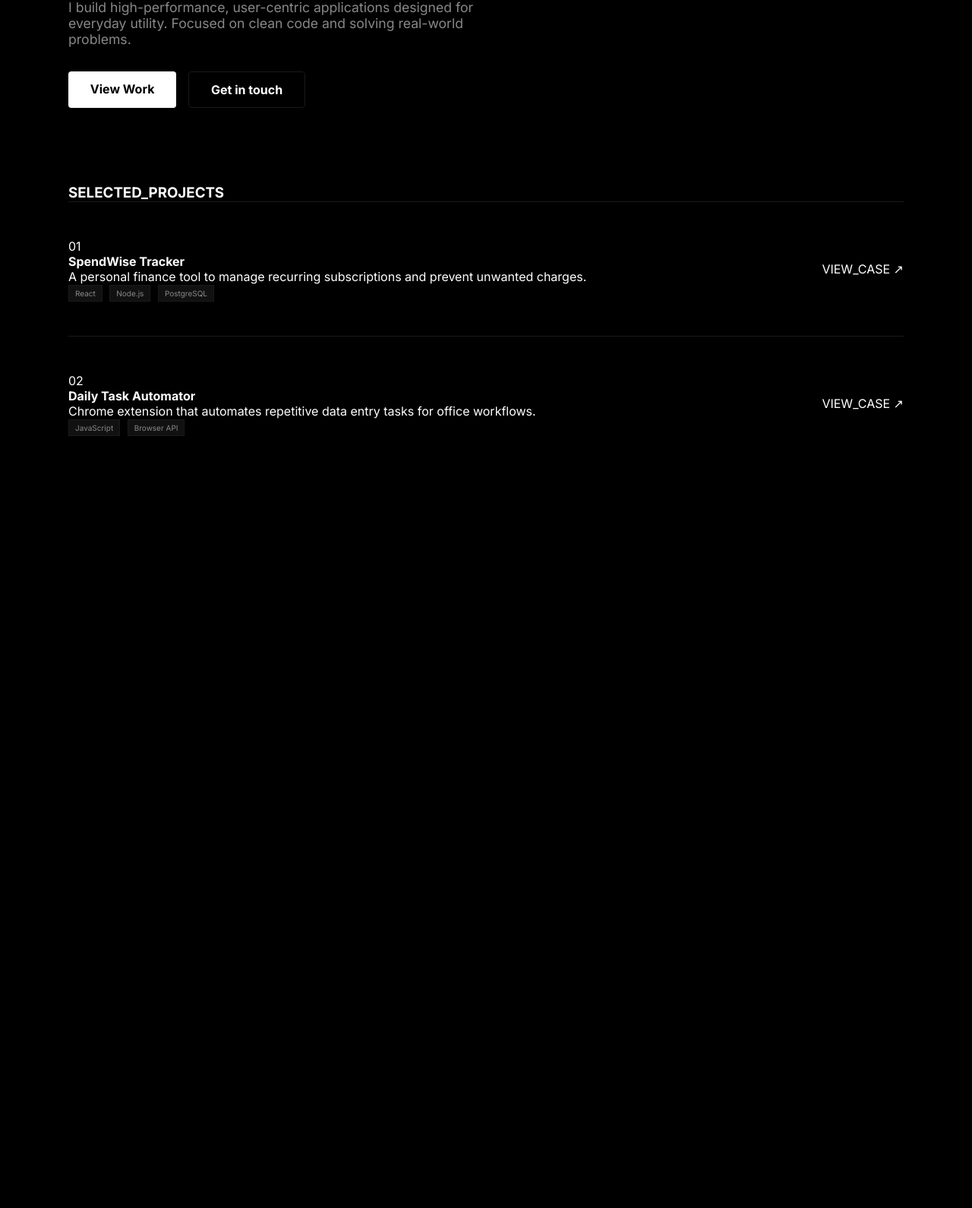
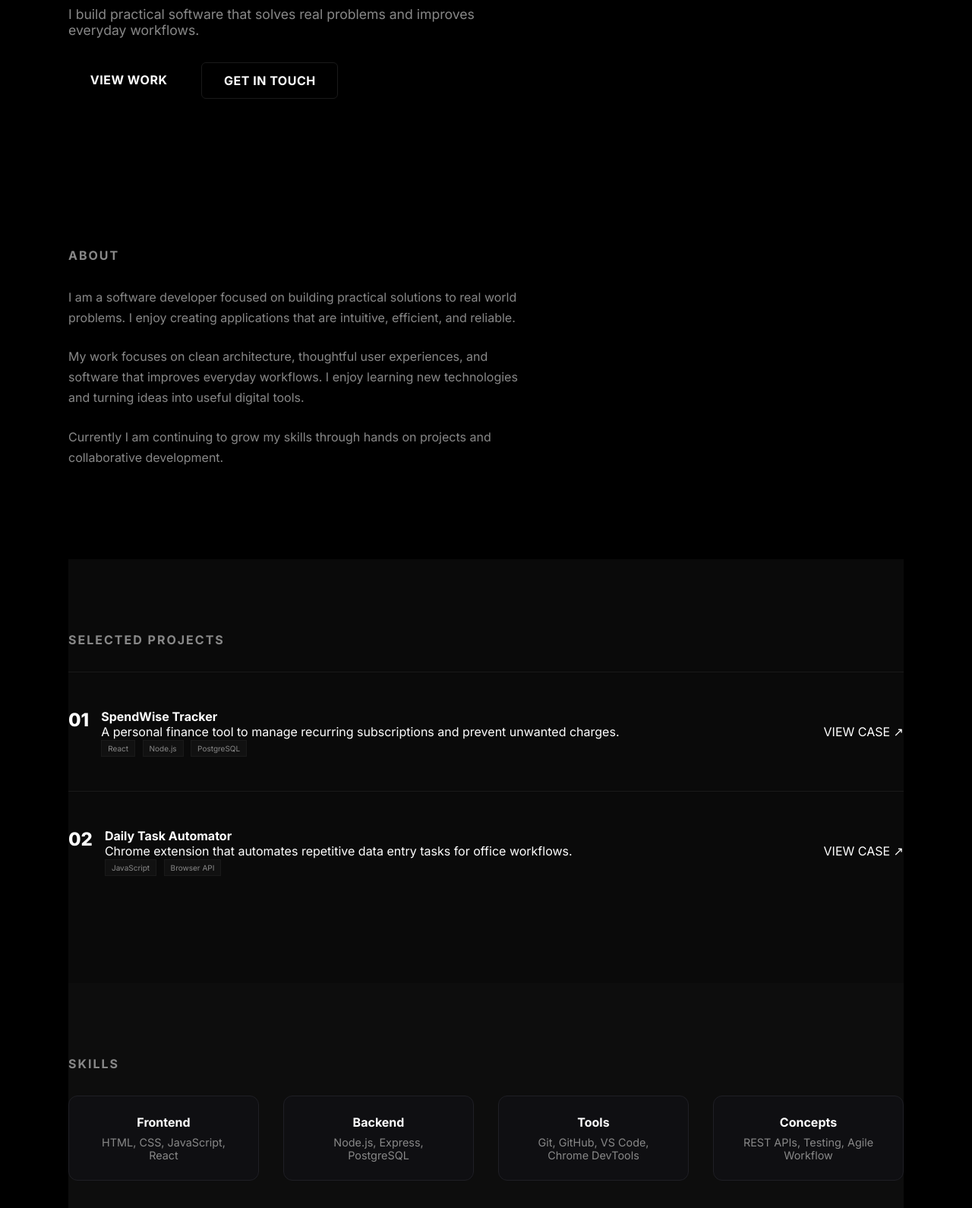
Before and after one commit to zengetwasisipho/Portfolio, a plain HTML site: page index.html in a window 1280 px wide. Shown: the part 359-1949 px from the top of the page at 76% size. Before the commit the page ends 978 px from the top, so only its background shows below. Drawn offline with Linux system fonts and the light colour scheme.

Commit message:
commiting

```diff
--- a/index.html
+++ b/index.html
@@ -4,72 +4,191 @@
   <meta charset="UTF-8" />
   <meta name="viewport" content="width=device-width, initial-scale=1.0" />
   <title>Sisipho | Software Engineer</title>
+
   <link rel="stylesheet" href="style.css" />
+
   <link href="https://fonts.googleapis.com/css2?family=Inter:wght@400;700;800&display=swap" rel="stylesheet">
 </head>
+
+<script>
+const reveals = document.querySelectorAll(".reveal");
+
+window.addEventListener("scroll", () => {
+  reveals.forEach((el) => {
+    const top = el.getBoundingClientRect().top;
+    const windowHeight = window.innerHeight;
+
+    if (top < windowHeight - 100) {
+      el.classList.add("active");
+    }
+  });
+});
+</script>
+
 <body>
 
 <nav class="nav">
   <div class="container nav-content">
-    <div class="logo">SISIPHO</div>
+    <div class="logo">SZ_</div>
+
     <div class="nav-links">
+      <a href="#about">About</a>
       <a href="#projects">Work</a>
       <a href="#skills">Skills</a>
+      <a href="#contact">Contact</a>
+      <br>
       <a href="resume.pdf" class="btn-resume" download>Download CV</a>
     </div>
   </div>
 </nav>
 
 <main>
+
 <section class="hero container">
   <h1 class="name-display">Sisipho.</h1>
+
   <h2 class="role-text">Software Engineer</h2>
+
   <p class="description">
-        I build high-performance, user-centric applications designed for everyday utility.
-        Focused on clean code and solving real-world problems.
+    I build practical software that solves real problems and improves everyday workflows.
   </p>
+
   <div class="hero-btns">
     <a href="#projects" class="btn btn-filled">View Work</a>
     <a href="#contact" class="btn btn-outline">Get in touch</a>
   </div>
 </section>
 
+<section id="about" class="about container">
+  <h3 class="label">ABOUT</h3>
+
+  <div class="about-content">
+    <p>
+      I am a software developer focused on building practical solutions to real world problems.
+      I enjoy creating applications that are intuitive, efficient, and reliable.
+    </p>
+
+    <p>
+      My work focuses on clean architecture, thoughtful user experiences, and software that
+      improves everyday workflows. I enjoy learning new technologies and turning ideas into
+      useful digital tools.
+    </p>
+
+    <p>
+      Currently I am continuing to grow my skills through hands on projects and collaborative
+      development.
+    </p>
+  </div>
+</section>
+
 <section id="projects" class="projects container">
-      <h3 class="label">SELECTED_PROJECTS</h3>
+  <h3 class="label">SELECTED PROJECTS</h3>
 
   <div class="project-list">
+
     <a href="spendwise-details.html" class="project-card">
       <div class="project-info">
+
         <span class="project-num">01</span>
+
         <div>
           <h4>SpendWise Tracker</h4>
-              <p>A personal finance tool to manage recurring subscriptions and prevent unwanted charges.</p>
+
+          <p>
+            A personal finance tool to manage recurring subscriptions and prevent unwanted charges.
+          </p>
+
           <div class="tech-stack">
-                <span>React</span> <span>Node.js</span> <span>PostgreSQL</span>
+            <span>React</span>
+            <span>Node.js</span>
+            <span>PostgreSQL</span>
           </div>
         </div>
+
       </div>
-          <span class="view-btn">VIEW_CASE ↗</span>
+
+      <span class="view-btn">VIEW CASE ↗</span>
     </a>
+
 
     <a href="#" class="project-card">
       <div class="project-info">
+
         <span class="project-num">02</span>
+
         <div>
           <h4>Daily Task Automator</h4>
-              <p>Chrome extension that automates repetitive data entry tasks for office workflows.</p>
+
+          <p>
+            Chrome extension that automates repetitive data entry tasks for office workflows.
+          </p>
+
           <div class="tech-stack">
-                <span>JavaScript</span> <span>Browser API</span>
+            <span>JavaScript</span>
+            <span>Browser API</span>
           </div>
         </div>
+
       </div>
-          <span class="view-btn">VIEW_CASE ↗</span>
+
+      <span class="view-btn">VIEW CASE ↗</span>
     </a>
+
+  </div>
+</section>
+
+<section id="skills" class="skills container">
+  <h3 class="label">SKILLS</h3>
+
+  <div class="skills-grid">
+
+    <div class="skill">
+      <h4>Frontend</h4>
+      <p>HTML, CSS, JavaScript, React</p>
+    </div>
+
+    <div class="skill">
+      <h4>Backend</h4>
+      <p>Node.js, Express, PostgreSQL</p>
+    </div>
+
+    <div class="skill">
+      <h4>Tools</h4>
+      <p>Git, GitHub, VS Code, Chrome DevTools</p>
+    </div>
+
+    <div class="skill">
+      <h4>Concepts</h4>
+      <p>REST APIs, Testing, Agile Workflow</p>
+    </div>
+
+  </div>
+</section>
+
+<section id="contact" class="contact container">
+  <h3 class="label">CONTACT</h3>
+
+  <p class="contact-text">
+    If you would like to collaborate, discuss a project, or just connect,
+    feel free to reach out.
+  </p>
+
+  <div class="contact-links">
+    <a href="mailto:youremail@email.com">Email</a>
+    <a href="https://github.com/yourusername" target="_blank">GitHub</a>
+    <a href="https://linkedin.com/in/yourprofile" target="_blank">LinkedIn</a>
   </div>
 </section>
 
 </main>
 
+<footer class="footer">
+  <div class="container">
+    <p>© 2026 Sisipho. Built with HTML, CSS and JavaScript.</p>
+  </div>
+</footer>
+
 <script src="script.js"></script>
+
 </body>
 </html>
--- a/style.css
+++ b/style.css
@@ -4,20 +4,79 @@
   --gray: #888888;
   --border: #1a1a1a;
   --font-main: 'Inter', sans-serif;
+
+  --accent-light: #a594ff;
+  --card-bg: #0f0f12;
+  --soft-border: #1f1f25;
+
+  --font-main: 'Inter', sans-serif;
 }
 
-* { margin: 0; padding: 0; box-sizing: border-box; }
-body { background: var(--bg); color: var(--fg); font-family: var(--font-main); overflow-x: hidden; }
-.container { width: 90%; max-width: 1100px; margin: 0 auto; }
+/* Reset */
+* {
+  margin: 0;
+  padding: 0;
+  box-sizing: border-box;
+}
 
-/* Fixed Navigation */
-.nav { padding: 1.5rem 0; border-bottom: 1px solid var(--border); }
-.nav-content { display: flex; justify-content: space-between; align-items: center; }
-.logo { font-weight: 800; font-size: 1.2rem; }
-.nav-links a { text-decoration: none; color: var(--gray); margin-left: 2rem; font-size: 14px; transition: 0.3s; }
-.nav-links a:hover { color: var(--fg); }
+/* Base layout */
+body {
+  background: var(--bg);
+  color: var(--fg);
+  font-family: var(--font-main);
+  overflow-x: hidden;
+}
 
-/* Updated Hero - Balanced Name */
+.container {
+  width: 90%;
+  max-width: 1100px;
+  margin: 0 auto;
+}
+
+html {
+  scroll-behavior: smooth;
+}
+
+/* Navigation */
+
+.nav {
+  padding: 1.5rem 0;
+  border-bottom: 1px solid var(--border);
+  position: sticky;
+  top: 0;
+  background: var(--bg);
+  z-index: 1000;
+}
+
+.nav-content {
+  display: flex;
+  justify-content: space-between;
+  align-items: center;
+}
+
+.logo {
+  font-weight: 800;
+  font-size: 1.2rem;
+}
+
+.nav-links {
+  display: flex;
+  gap: 2rem;
+}
+
+.nav-links a {
+  text-decoration: none;
+  color: var(--gray);
+  font-size: 14px;
+  transition: 0.3s;
+}
+
+.nav-links a:hover {
+  color: var(--accent);
+}
+
+/* Hero Section */
+
 .hero {
   padding: 100px 0;
   min-height: 60vh;
@@ -27,21 +86,114 @@ body { background: var(--bg); color: var(--fg); font-family: var(--font-main); o
 }
 
 .name-display {
-  font-size: clamp(3rem, 10vw, 6rem); /* Much more manageable than the previous 15rem */
+  font-size: clamp(3rem, 10vw, 6rem);
   font-weight: 800;
   letter-spacing: -2px;
   margin-bottom: 1rem;
   will-change: transform;
+   background: linear-gradient(90deg, white, var(--accent));
+  -webkit-background-clip: text;
+  -webkit-text-fill-color: transparent;
 }
 
-.role-text { font-size: 1.5rem; color: var(--gray); margin-bottom: 1.5rem; font-weight: 400; }
-.description { max-width: 550px; color: var(--gray); margin-bottom: 2rem; font-size: 1.1rem; }
 
-/* Button & Project styles remain consistent with previous dark theme... */
-.hero-btns { display: flex; gap: 1rem; }
-.btn { padding: 0.8rem 1.8rem; text-decoration: none; border-radius: 4px; font-weight: 600; transition: 0.3s; }
-.btn-filled { background: var(--fg); color: var(--bg); }
-.btn-outline { border: 1px solid var(--border); color: var(--fg); }
+.role-text {
+  font-size: 1.5rem;
+  color: var(--gray);
+  margin-bottom: 1.5rem;
+  font-weight: 400;
+}
+
+.description {
+  max-width: 550px;
+  color: var(--gray);
+  margin-bottom: 2rem;
+  font-size: clamp(1rem, 2.5vw, 1.1rem);
+}
+
+.hero-btns {
+  display: flex;
+  flex-wrap: wrap;
+  gap: 1rem;
+}
+
+/* Buttons */
+
+.btn,
+.btn-resume {
+  border-radius: 6px;
+  font-weight: 600;
+  text-transform: uppercase;
+  letter-spacing: 0.5px;
+  transition: transform 0.2s ease, opacity 0.2s ease;
+}
+
+.btn {
+  padding: 0.8rem 1.8rem;
+  text-decoration: none;
+}
+
+.btn-filled {
+  background: var(--accent);
+  color: white;
+}
+
+.btn-filled:hover {
+  background: var(--accent-light);
+}
+
+.btn-outline {
+  border: 1px solid var(--border);
+  color: var(--fg);
+}
+
+.btn:hover,
+.btn-resume:hover {
+  transform: translateY(-2px);
+  opacity: 0.85;
+}
+
+.btn-resume {
+  text-decoration: none;
+  color: var(--bg) !important;
+  background: var(--fg);
+  padding: 8px 16px;
+  font-size: 13px;
+  font-weight: 700;
+  margin-left: 2rem;
+}
+
+/* Sections */
+
+section {
+  padding: 6rem 0;
+}
+
+.projects {
+  background: #0a0a0a;
+}
+
+.skills {
+  background: #0d0d0d;
+}
+
+.about,
+#contact {
+  background: var(--bg);
+}
+
+/* Section label */
+
+h3.label {
+  font-size: 1rem;
+  font-weight: 700;
+  color: var(--gray);
+  letter-spacing: 2px;
+  margin-bottom: 2rem;
+  text-transform: uppercase;
+}
+
+/* Projects */
 
 .project-card {
   display: flex;
@@ -51,7 +203,27 @@ body { background: var(--bg); color: var(--fg); font-family: var(--font-main); o
   border-top: 1px solid var(--border);
   text-decoration: none;
   color: inherit;
+  transition: transform 0.25s ease, background 0.25s ease;
 }
+
+.project-card:hover {
+  transform: translateX(6px);
+  background: var(--card-bg);
+  border-color: var(--accent);
+}
+
+.project-info {
+  display: flex;
+  gap: 1rem;
+  align-items: flex-start;
+}
+
+.project-num {
+  font-weight: 800;
+  font-size: 1.5rem;
+  color: var(--accent);
+}
+
 .tech-stack span {
   font-size: 10px;
   background: #111;
@@ -59,21 +231,92 @@ body { background: var(--bg); color: var(--fg); font-family: var(--font-main); o
   border: 1px solid var(--border);
   margin-right: 5px;
   color: var(--gray);
+  transition: background 0.2s ease, color 0.2s ease;
 }
 
-.btn-resume {
-  text-decoration: none;
-  color: var(--bg) !important;
+.tech-stack span:hover {
   background: var(--fg);
-  padding: 8px 16px;
-  border-radius: 4px;
-  font-size: 13px;
-  font-weight: 700;
-  transition: 0.3s;
-  margin-left: 2rem;
+  color: var(--bg);
 }
 
-.btn-resume:hover {
-  opacity: 0.8;
+/* Skills */
+
+.skills-grid {
+  display: grid;
+  grid-template-columns: repeat(auto-fit, minmax(200px, 1fr));
+  gap: 2rem;
+  margin-top: 2rem;
+}
+
+.skill {
+  background: var(--card-bg);
+  padding: 1.5rem;
+  border-radius: 12px;
+  border: 1px solid var(--soft-border);
+  text-align: center;
+  transition: transform 0.3s ease, box-shadow 0.3s ease, border 0.3s ease;
+}
+
+.skill:hover {
+  transform: translateY(-6px);
+  border-color: var(--accent);
+}
+.skill h4 {
+  margin-bottom: 0.5rem;
+  font-weight: 700;
+}
+
+.skill p {
+  font-size: 0.9rem;
+  color: var(--gray);
+}
+
+/* About */
+
+.about-content p {
+  max-width: 600px;
+  line-height: 1.7;
+  margin-bottom: 1.5rem;
+  color: var(--gray);
+  font-size: 1rem;
+}
+
+/* Contact */
+
+#contact {
+  padding: 6rem 0;
+}
+
+.contact-links {
+  display: flex;
+  gap: 2rem;
+  justify-content: center;
+  flex-wrap: wrap;
+}
+
+.contact-links a {
+  color: var(--fg);
+  text-decoration: none;
+  font-weight: 600;
+  border: 1px solid var(--border);
+  padding: 0.8rem 1.5rem;
+  border-radius: 6px;
+  transition: 0.3s;
+}
+
+.contact-links a:hover {
+  background: var(--fg);
+  color: var(--bg);
   transform: translateY(-2px);
 }
+
+.reveal {
+  opacity: 0;
+  transform: translateY(40px);
+  transition: all 0.8s ease;
+}
+
+.reveal.active {
+  opacity: 1;
+  transform: translateY(0);
+}
```
Lines whose indentation alone changed are shown as unchanged.
